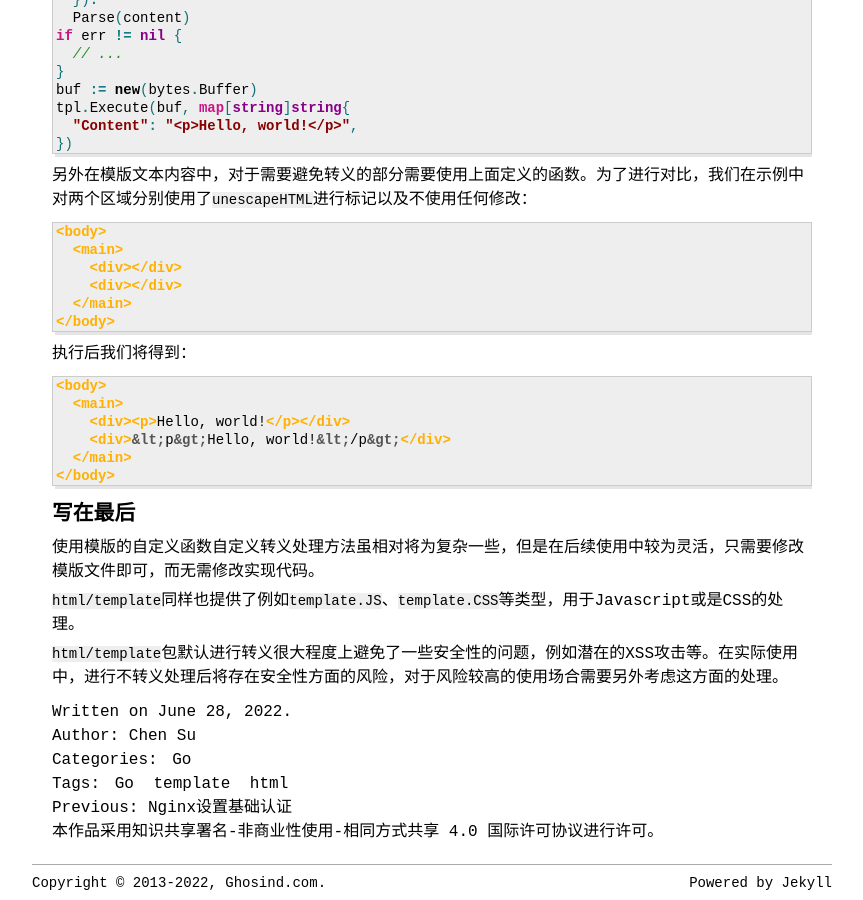
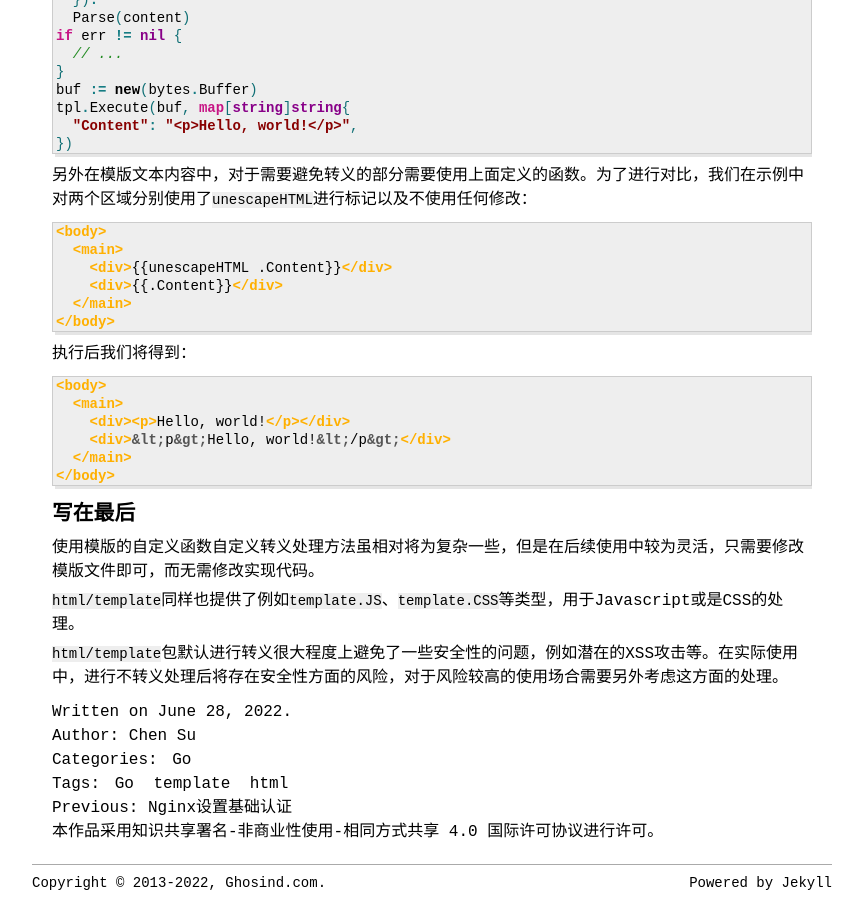
Before and after one commit to ghosind/ghosind.github.io, a Jekyll site: the page built from _posts/go/2022-06-28-go-template-escape-html.md, in a window 1280 px wide and 900 px high, scrolled down 1330 px. Shown: the whole window, without its empty margins (208-1071 px from the left). Built offline with Jekyll 4.4.1, drawn with Linux system fonts in a browser that asks for light colours; comment, search, counter and statistics services are not loaded.

Commit message:
Fix liquid template error

````diff
--- a/_posts/go/2022-06-28-go-template-escape-html.md
+++ b/_posts/go/2022-06-28-go-template-escape-html.md
@@ -12,7 +12,7 @@ excerpt: 在使用Golang标准库的html/template包时，通过自定义函数
 ```html
 <body>
   <main>
-    {{.Content}}
+    {% raw %}{{.Content}}{% endraw %}
   </main>
 </body>
 ```
@@ -89,8 +89,8 @@ tpl.Execute(buf, map[string]string{
 ```html
 <body>
   <main>
-    <div>{{unescapeHTML .Content}}</div>
-    <div>{{.Content}}</div>
+    <div>{% raw %}{{unescapeHTML .Content}}{% endraw %}</div>
+    <div>{% raw %}{{.Content}}{% endraw %}</div>
   </main>
 </body>
 ```
````
